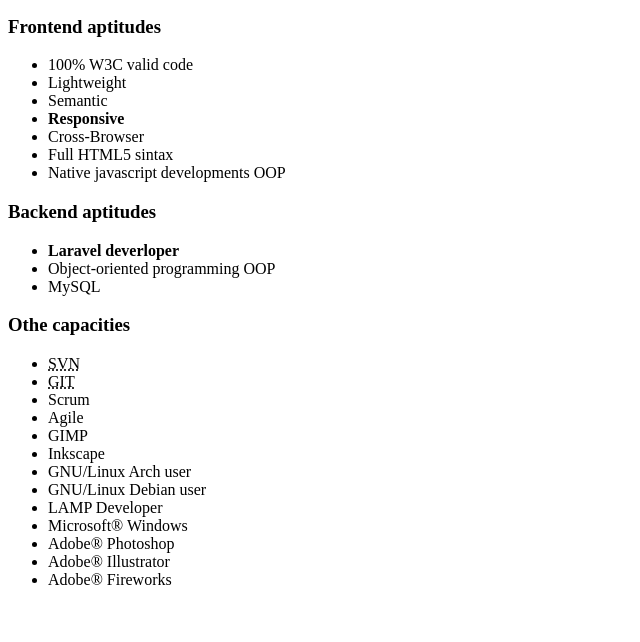
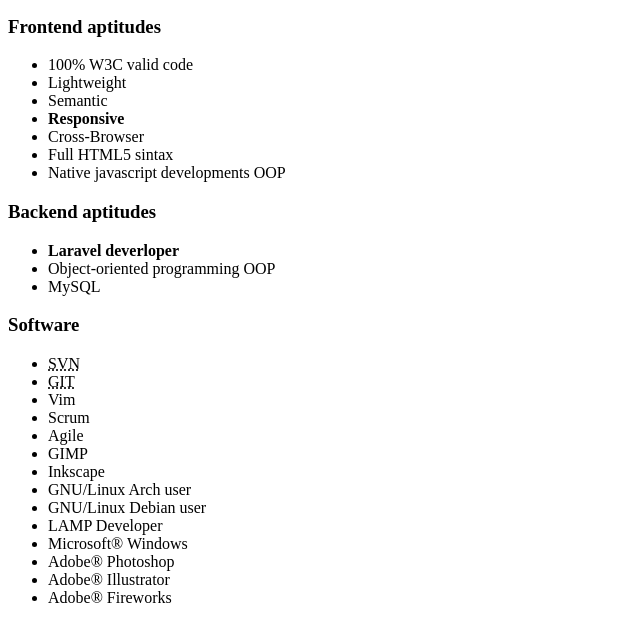
Before and after one commit to nicolasdanelon/nicolasdanelon.github.io, a plain HTML site: page index.html in a window 1280 px wide. Shown: the part 148-790 px from the top of the page, without its empty margins (0-640 px from the left). Drawn offline with Linux system fonts and the light colour scheme.

Commit message:
text fix..

```diff
--- a/index.html
+++ b/index.html
@@ -35,10 +35,11 @@
 			<li>MySQL</li>
 		</ul>
 
-		<h3>Othe capacities</h3>
+		<h3>Software</h3>
 		<ul>
 			<li><abbr title="Subversion is an open source version control system">SVN</abbr></li>
 			<li><abbr title="Distributed revision control and source code management ">GIT</abbr></li>
+			<li>Vim</li>
 			<li>Scrum</li>
 			<li>Agile</li>
 			<li><abbr title="GNU Image Manipulator Program"></abbr>GIMP</li>
```
